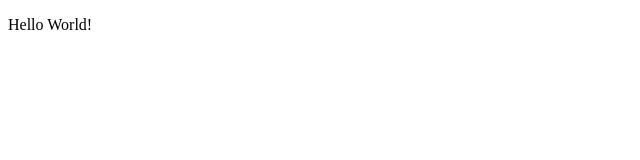
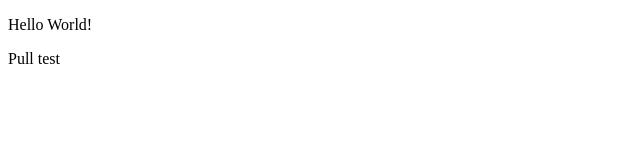
Before and after one commit to LucvanderHeiden/projecttech, a plain HTML site: page index.html in a window 1280 px wide. Shown: the full height of the page, 0-640 px from the left. Drawn offline with Linux system fonts and the light colour scheme.

Commit message:
Update index.html

```diff
--- a/index.html
+++ b/index.html
@@ -8,5 +8,6 @@
 </head>
 <body>
     <p>Hello World!</p>
+    <p>Pull test</p>
 </body>
 </html>
```
